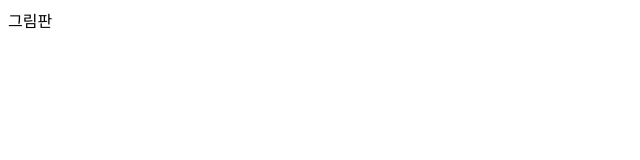
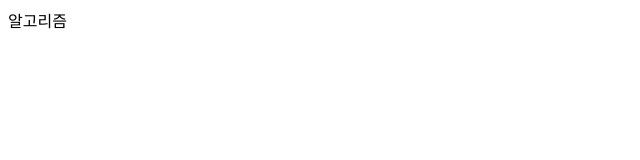
Before and after one commit to madpotato1713/front_end, a React (Create React App) app: page /algorithm in a window 1280 px wide. Shown: the top 160 px of the page, without its empty margins (0-640 px from the left). Built offline with nearby package versions, Linux system fonts and the light colour scheme.

Commit message:
틀잡기

```diff
--- a/src/App.js
+++ b/src/App.js
@@ -1,13 +1,18 @@
-import React from 'react';
+import React, { Component } from 'react';
+import { Route } from 'react-router-dom';
 
-import PaintContainer from './paint/container/PaintContainer';
+import AlgorithmContainer from './algorithm';
+import PaintContainer from './paint';
 
-const App = () => {
-  return (
-    <div className="App">
-      <PaintContainer/>
-    </div>
-  );
+class App extends Component {
+  render() {
+    return (
+      <div>
+        <Route exact path="/" component={PaintContainer} />
+        <Route path="/algorithm" component={AlgorithmContainer} />
+      </div>
+    );
+  }
 }
 
 export default App;
--- /dev/null
+++ b/src/algorithm/container/AlgorithmContainer.js
@@ -0,0 +1,11 @@
+import React, { Component } from 'react';
+
+class AlgorithmContainer extends Component {
+    render() {
+        return (
+            <div>알고리즘</div>
+        );
+    }
+}
+
+export default AlgorithmContainer;
--- /dev/null
+++ b/src/algorithm/index.js
@@ -0,0 +1,3 @@
+import AlgorithmContainer from './container/AlgorithmContainer';
+
+export default AlgorithmContainer;
--- a/src/index.js
+++ b/src/index.js
@@ -1,12 +1,15 @@
 import React from 'react';
 import ReactDOM from 'react-dom';
+import { BrowserRouter } from 'react-router-dom';
 import App from './App';
 import * as serviceWorker from './serviceWorker';
 
 ReactDOM.render(
-  // <React.StrictMode>
-    <App />
-  // </React.StrictMode>
+  <React.StrictMode>
+    <BrowserRouter>
+      <App />
+    </BrowserRouter>
+  </React.StrictMode>
   ,
   document.getElementById('root')
 );
--- /dev/null
+++ b/src/paint/index.js
@@ -0,0 +1,3 @@
+import PaintConatiner from './container/PaintContainer';
+
+export default PaintConatiner;
```
